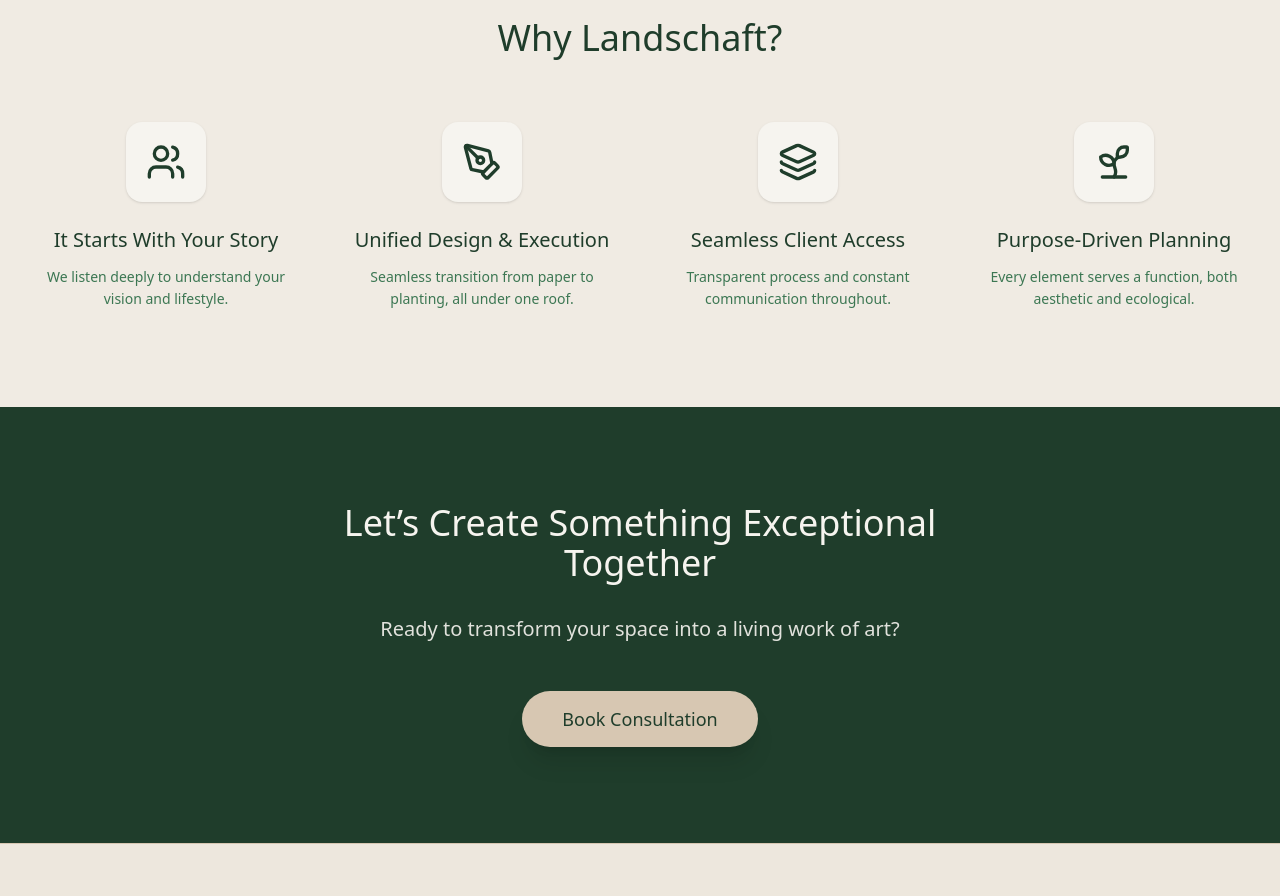
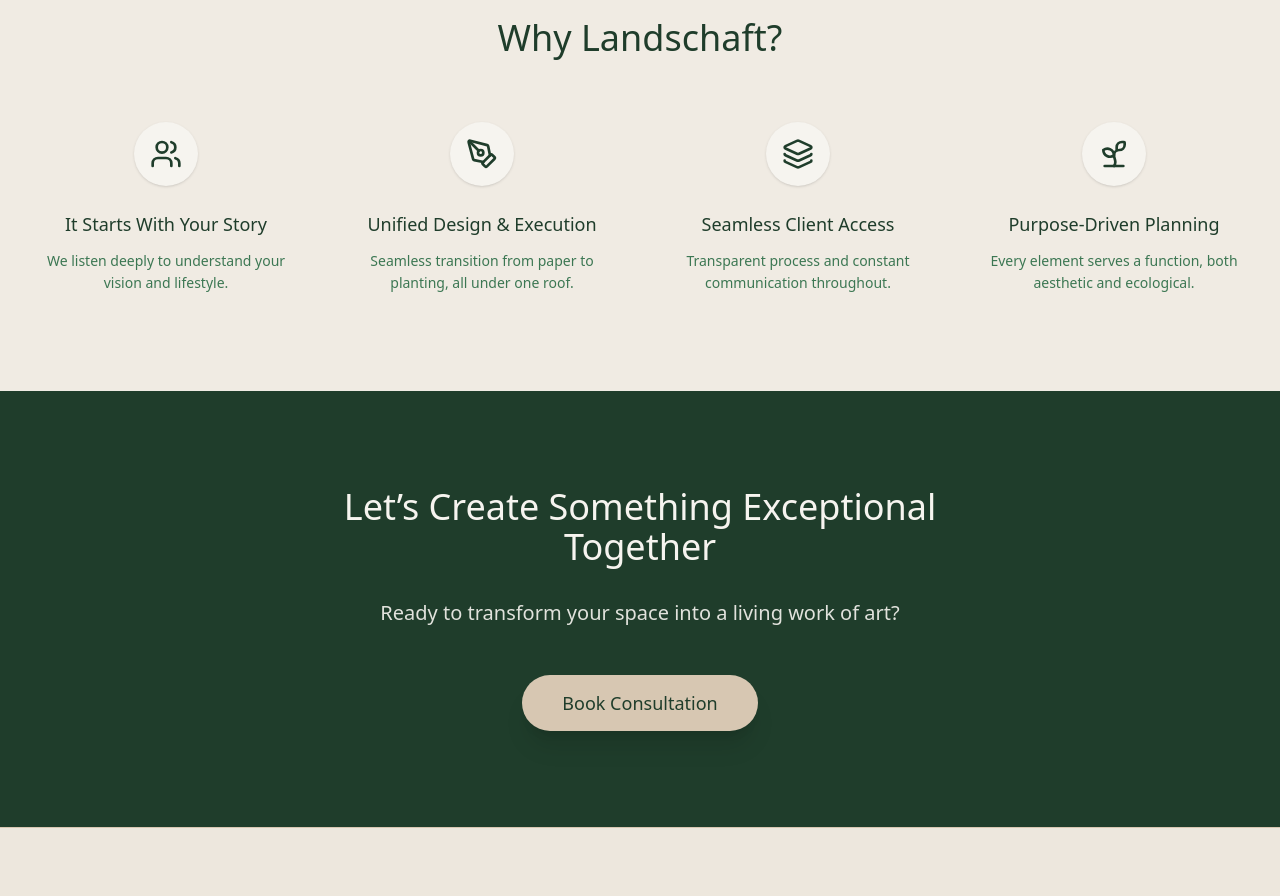
Before and after one commit to riaz-kp/Landschaftnew, a Next.js app: page / in a window 1280 px wide. Shown: the part 3560-4456 px from the top of the page. Built offline with nearby package versions, Linux system fonts and the light colour scheme; no server answers; the database is empty.

Commit message:
ui: home landschaft retrieved old

```diff
--- a/components/home/why-landschaft.tsx
+++ b/components/home/why-landschaft.tsx
@@ -33,11 +33,11 @@ export function WhyLandschaft() {
                 </div>
                 <div className="grid gap-12 md:grid-cols-2 lg:grid-cols-4">
                     {pillars.map((pillar) => (
-                        <div key={pillar.title} className="flex flex-col items-center text-center group">
-                            <div className="mb-6 flex h-20 w-20 items-center justify-center rounded-2xl bg-background shadow-sm text-primary transition-all duration-300 group-hover:bg-primary group-hover:text-primary-foreground group-hover:shadow-xl group-hover:-translate-y-2 group-hover:rotate-3">
-                                <pillar.icon className="h-10 w-10 transition-transform duration-300 group-hover:scale-110" />
+                        <div key={pillar.title} className="flex flex-col items-center text-center">
+                            <div className="mb-6 flex h-16 w-16 items-center justify-center rounded-full bg-background shadow-sm text-primary">
+                                <pillar.icon className="h-8 w-8" />
                             </div>
-                            <h3 className="text-xl font-medium text-foreground">{pillar.title}</h3>
+                            <h3 className="text-lg font-medium text-foreground">{pillar.title}</h3>
                             <p className="mt-3 text-sm text-muted-foreground leading-relaxed">
                                 {pillar.description}
                             </p>
```
